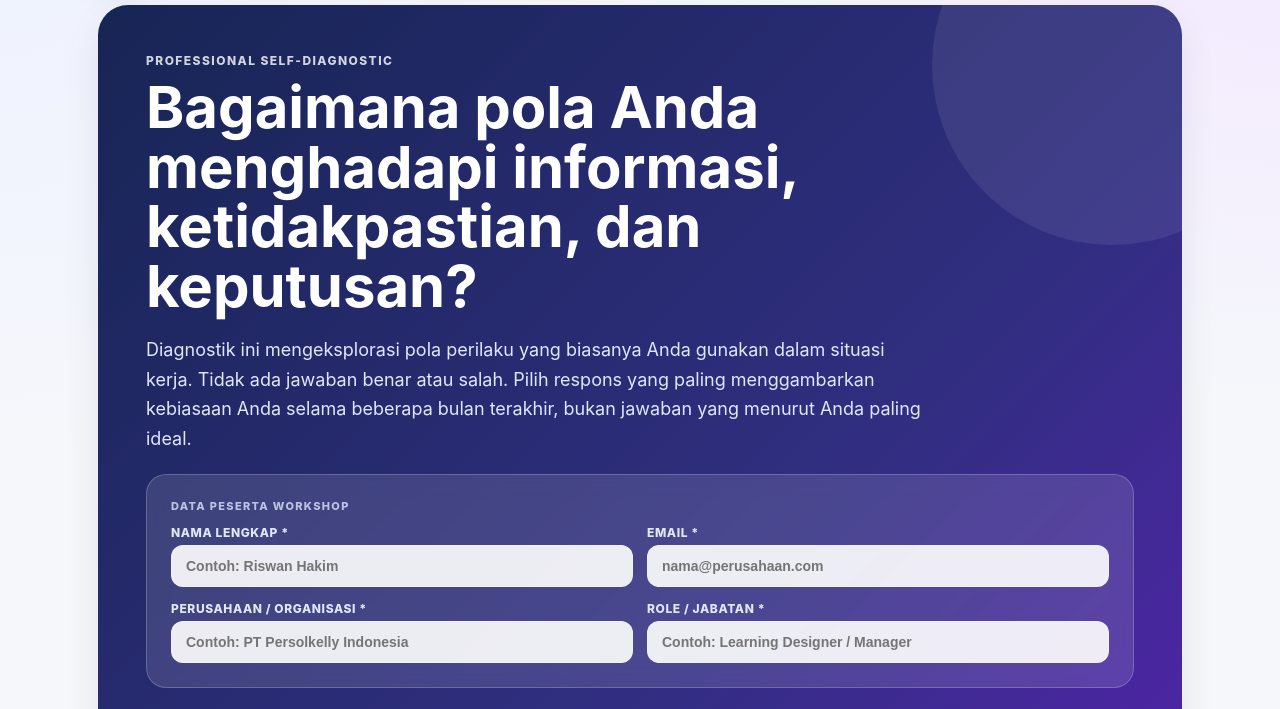
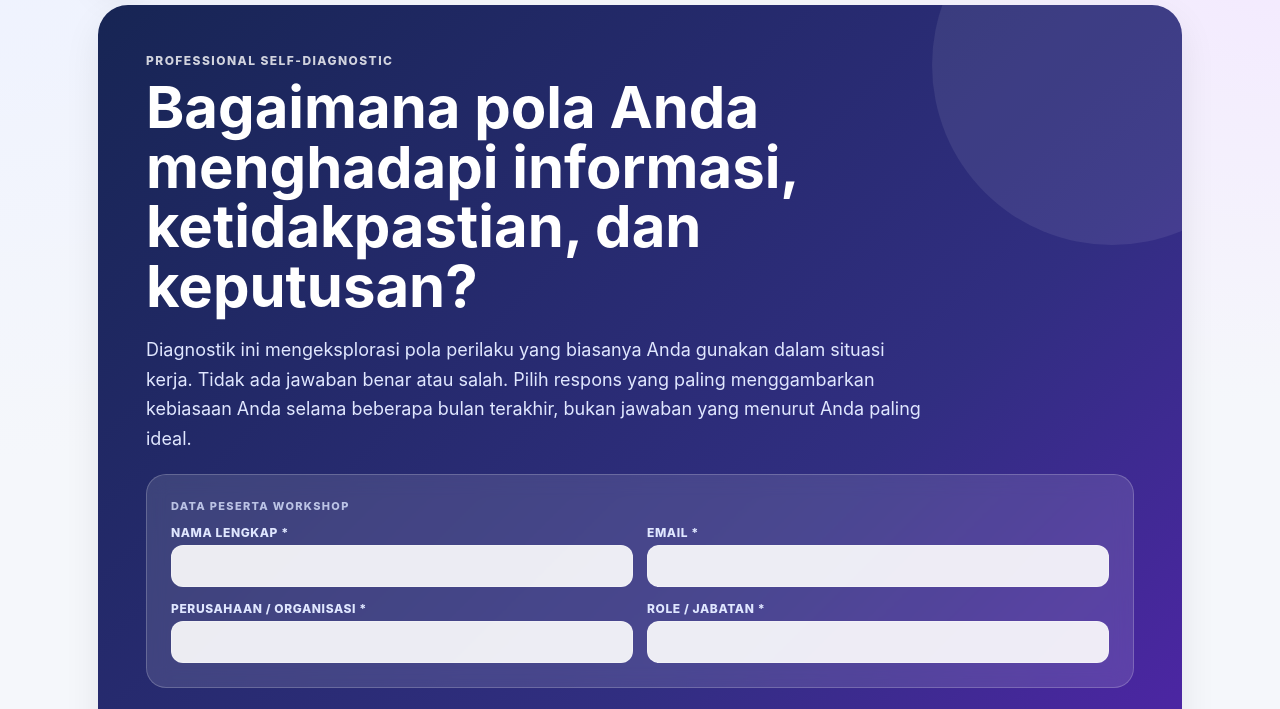
Before and after one commit to riswanhakim/decision-style-diagnostic, a website: page index.html in a window 1280 px wide. Shown: the part 91-800 px from the top of the page. Drawn offline with Linux system fonts and the light colour scheme.

Commit message:
remove input placeholders from user form

```diff
--- a/index.html
+++ b/index.html
@@ -171,19 +171,19 @@ body{
  <div class="user-form-grid">
  <div class="user-field">
  <label for="inputNama">Nama Lengkap *</label>
- <input type="text" id="inputNama" placeholder="Contoh: Riswan Hakim" required />
+ <input type="text" id="inputNama" required />
  </div>
  <div class="user-field">
  <label for="inputEmail">Email *</label>
- <input type="email" id="inputEmail" placeholder="nama@perusahaan.com" required />
+ <input type="email" id="inputEmail" required />
  </div>
  <div class="user-field">
  <label for="inputCompany">Perusahaan / Organisasi *</label>
- <input type="text" id="inputCompany" placeholder="Contoh: PT Persolkelly Indonesia" required />
+ <input type="text" id="inputCompany" required />
  </div>
  <div class="user-field">
  <label for="inputRole">Role / Jabatan *</label>
- <input type="text" id="inputRole" placeholder="Contoh: Learning Designer / Manager" required />
+ <input type="text" id="inputRole" required />
  </div>
  </div>
  </div>
```
Also changed, not shown: 1 other file.
